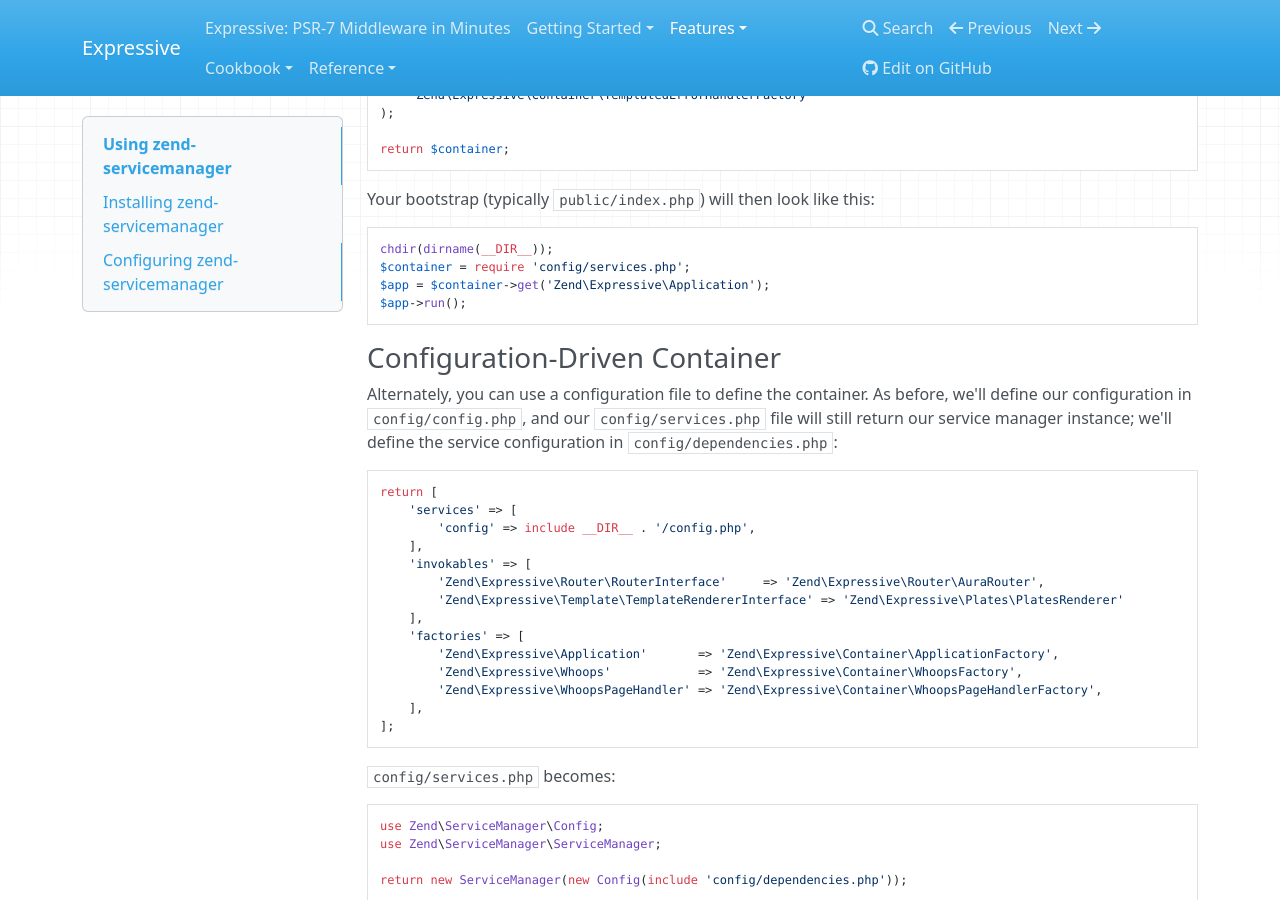
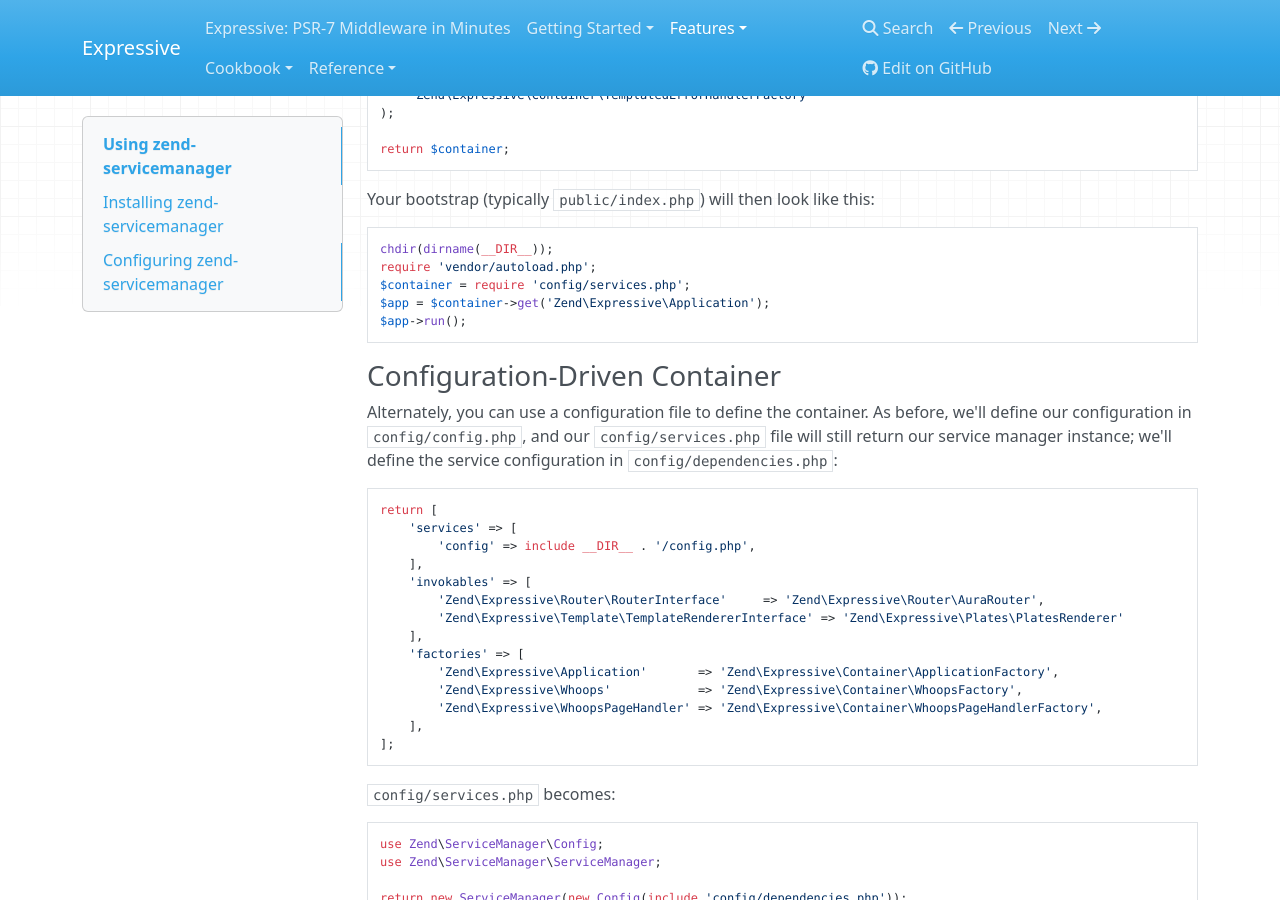
Before and after one commit to zendframework/zend-expressive, an MkDocs documentation site: the page built from doc/book/features/container/zend-servicemanager.md, in a window 1280 px wide and 900 px high, scrolled down 2336 px. Built offline with MkDocs 1.6.1, drawn with Linux system fonts in a browser that asks for light colours; nearby versions of some CDN libraries; old or Windows-style settings are respelled for this version of MkDocs.

Commit message:
Update zend-servicemanager.md
missing autoload

````diff
--- a/doc/book/features/container/zend-servicemanager.md
+++ b/doc/book/features/container/zend-servicemanager.md
@@ -133,6 +133,7 @@
 
 ```php
 chdir(dirname(__DIR__));
+require 'vendor/autoload.php';
 $container = require 'config/services.php';
 $app = $container->get('Zend\Expressive\Application');
 $app->run();
````
